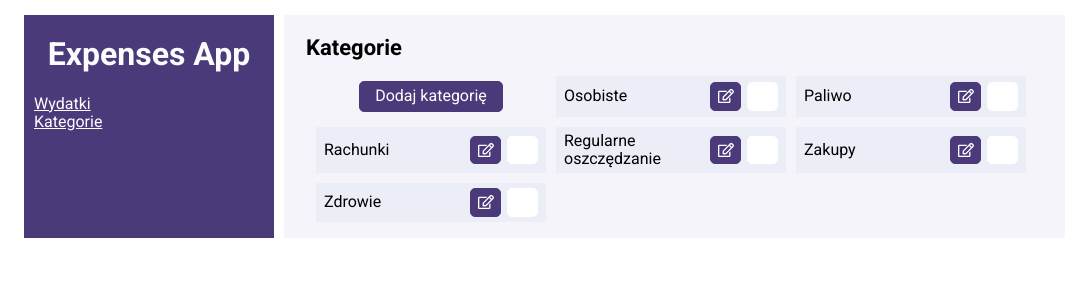
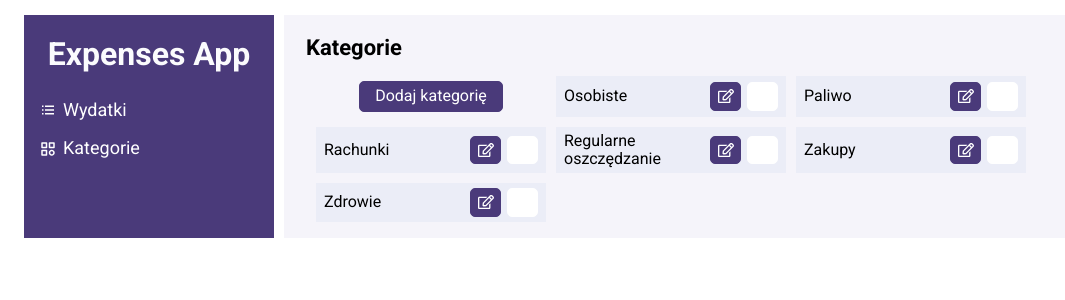
Before and after one commit to JakubM-I/expense-app, a React (Create React App) app: page /expense-app/categories in a window 1280 px wide. Shown: the top 300 px of the page, without its empty margins (0-1065 px from the left). Built offline with nearby package versions, Linux system fonts and the light colour scheme; some icons are missing.

Commit message:
Create menu component and style added

```diff
--- /dev/null
+++ b/src/Menu/index.js
@@ -0,0 +1,16 @@
+import { Link } from "react-router-dom";
+import { BiCategory, BiListUl } from "react-icons/bi";
+import { StyledMenu, StyledMenuItem } from "./styled";
+
+const Menu = () => (
+    <StyledMenu>
+        <StyledMenuItem>
+            <Link to="/expense-app"><BiListUl /><span>Wydatki</span></Link>
+        </StyledMenuItem>
+        <StyledMenuItem>
+            <Link to="/expense-app/categories"><BiCategory /><span>Kategorie</span></Link>
+        </StyledMenuItem>
+    </StyledMenu>
+);
+
+export default Menu;
--- /dev/null
+++ b/src/Menu/styled.js
@@ -0,0 +1,28 @@
+import styled from 'styled-components';
+
+export const StyledMenu = styled.ul`
+        margin-block-start: 20px;
+        padding: 0 10px;
+        list-style: none;
+        /* margin-inline-start: 10px; */
+        font-size: 18px;
+`
+
+export const StyledMenuItem = styled.li`
+    margin-block-end: 8px;
+    padding: 5px;
+    transition: all 0.4s ease-in;
+
+    &:has(a:hover){
+        background: #6a53ad;
+    }
+
+    a{
+        color: #fff;
+        text-decoration: none;
+        display: flex;
+        justify-content: flex-start;
+        align-items: center;
+        gap: 6px;
+    }
+`
--- a/src/Sidebar/index.js
+++ b/src/Sidebar/index.js
@@ -1,19 +1,13 @@
+import Menu from "../Menu";
 import { StyledBar } from "./styled"
-import { Link } from "react-router-dom";
+
 
 const Sidebar = () => {
 
     return (
         <StyledBar>
             <h1>Expenses App</h1>
-            <ul>
-                <li>
-                    <Link to="/expense-app">Wydatki</Link>
-                </li>
-                <li>
-                    <Link to="/expense-app/categories">Kategorie</Link>
-                </li>
-            </ul>
+            <Menu />
         </StyledBar>
     )
 };
--- a/src/Sidebar/styled.js
+++ b/src/Sidebar/styled.js
@@ -8,15 +8,6 @@ export const StyledBar = styled.div`
         text-align: center;
     }
 
-    ul{
-        padding: 0;
-        list-style: none;
-        margin-inline-start: 10px;
-    }
 
-    ul li a{
-        color: #fff;
-
-    }
 
 `
```
